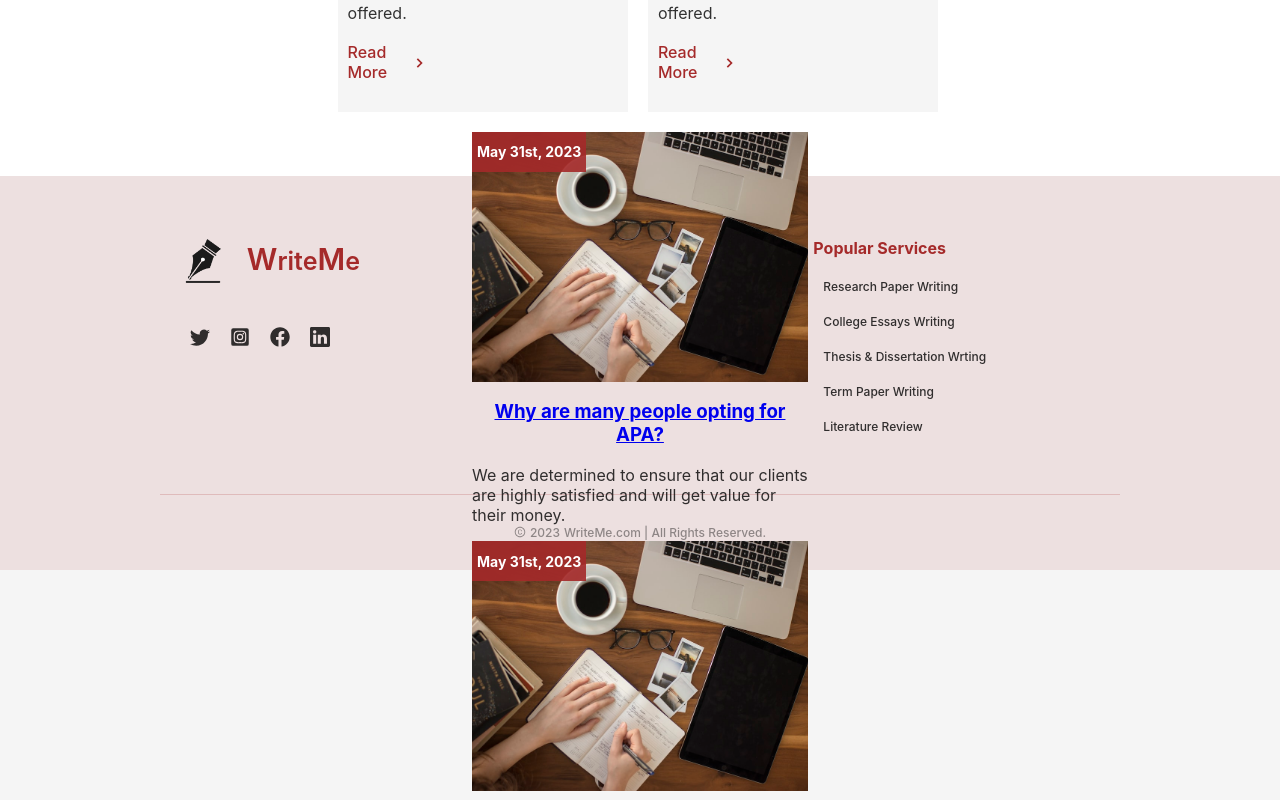
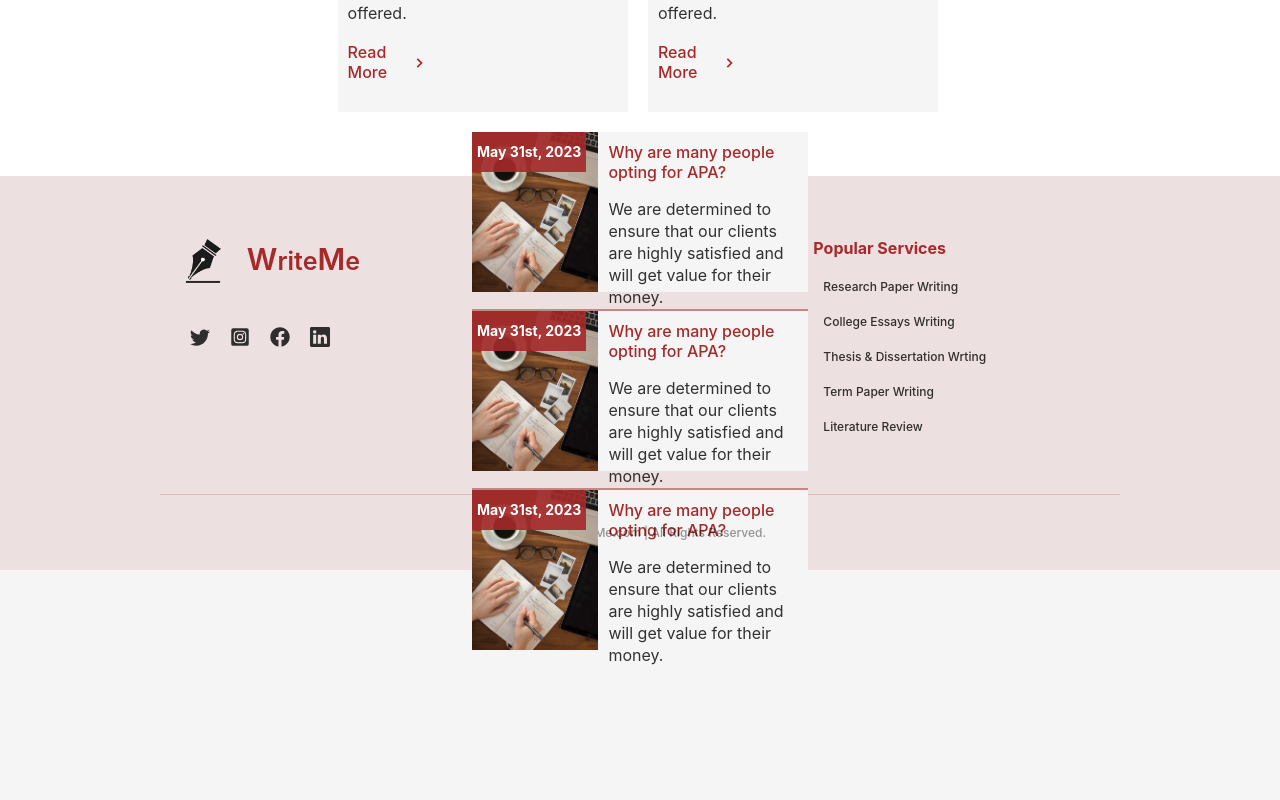
Before and after one commit to 1wes/WriteMe-Carbon, a React (Create React App) app: page /#/ in a window 1280 px wide. Shown: the part 5980-6780 px from the top of the page. After the commit the page ends 6646 px from the top, so only its background shows below. Built offline with nearby package versions, Linux system fonts and the light colour scheme.

Commit message:
style vertical bloglist layout

```diff
--- a/src/components/bloglist.css
+++ b/src/components/bloglist.css
@@ -68,6 +68,7 @@
     align-items: center;
     padding: 0 5px;
     font-size: 14px;
+    transition: all ease 1s;
 }
 
 .blog-details{
@@ -106,3 +107,56 @@
     font-size: 20px;
     margin-top: 2px;
 }
+
+.older-content{
+    display: flex;
+    flex-direction: column;
+    justify-content: space-between;
+}
+
+.old-content-card{
+    width:100%;
+}
+
+.older-content .old-content-card:not(:last-child){
+    border-bottom: 2px solid rgba(165, 42, 42, 0.5);
+    padding-bottom: 17px;
+}
+
+.hr-blog-content-card{
+    height: 160px;
+    background-color: whitesmoke;
+    display: flex;
+}
+
+#hr-blog-image{
+    height: 100%;
+    width: 40%;
+    transition: all ease 1s;
+}
+
+#bloglist-link{
+    text-decoration: none;
+    color: brown;
+    line-height: 20px;
+}
+
+#hr-blog-image:hover .date-posted{
+    display: none;
+}
+
+.hr-blog-details{
+    width: 60%;
+    padding: 10px;
+}
+
+.hr-bloglist-header{
+    margin: 0 !important;
+    text-align: left;
+    font-size: 16px;
+    font-weight: 500;
+}
+
+.hr-bloglist-details{
+    line-height: 22px;
+}
```
